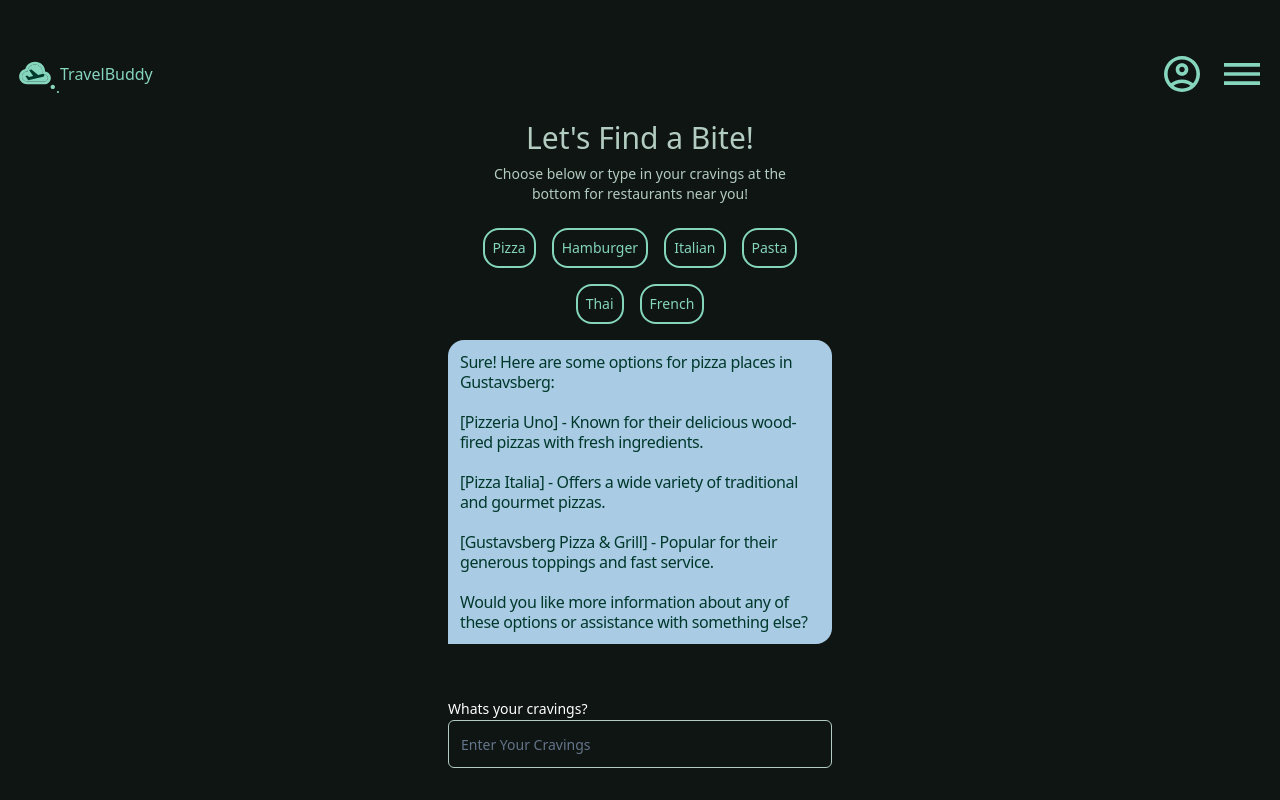
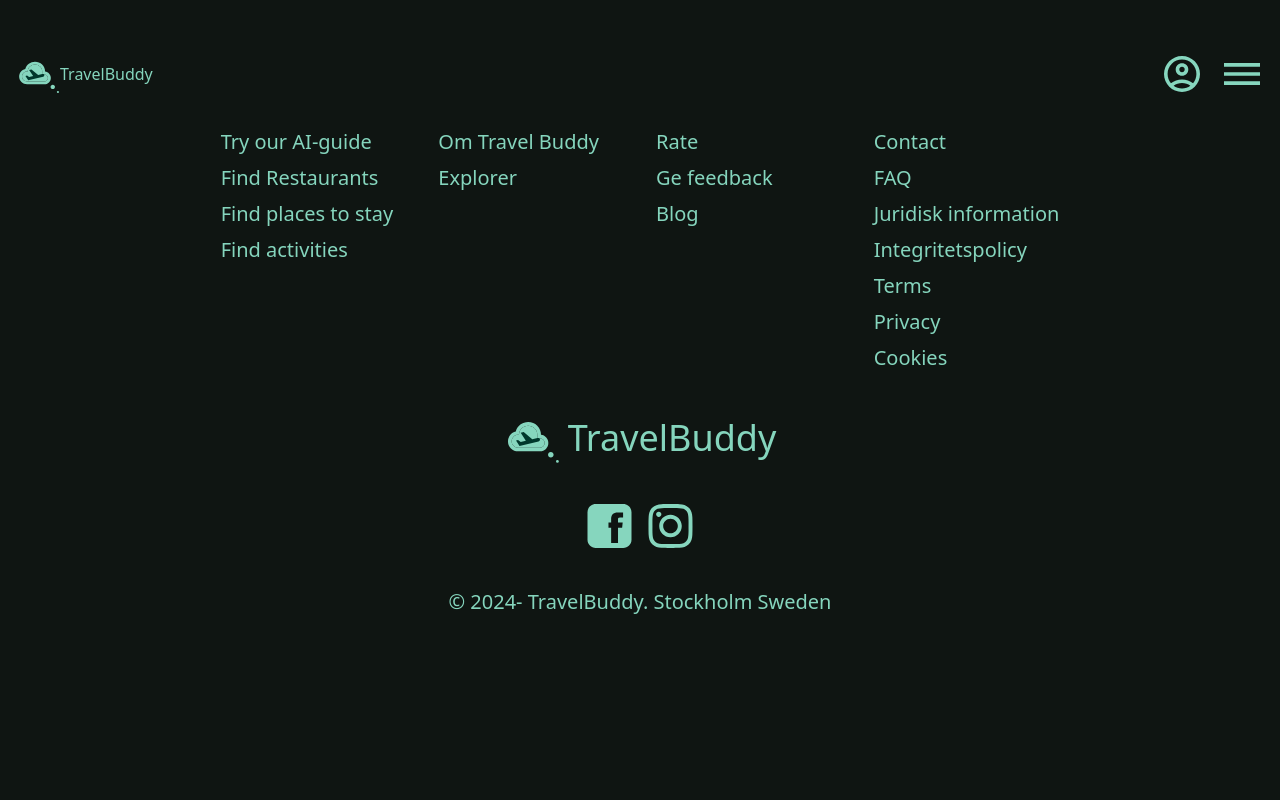
Before and after one commit to Luayasaadsson/Travelbuddy, a React (Vite) app in the folder frontend/: page / in a window 1280 px wide. Built offline with nearby package versions, Linux system fonts and the light colour scheme; the HTML template or start-up script is replaced by a standard one.

Commit message:
prettier

```diff
--- a/frontend/src/App.tsx
+++ b/frontend/src/App.tsx
@@ -1,17 +1,17 @@
-import Settings from "./components/Settings/Settings";
-import Header from "./components/Header";
-import GetStarted from "./components/GetStarted";
-import ProfileStart from "./components/ProfileStart";
-import MyProfile from "./components/Settings/MyProfile";
-import ProfileSettings from "./components/Settings/ProfileSettings";
-import ChangePassword from "./components/Settings/ChangePassword";
-import Notifications from "./components/Settings/Notifications";
-import LogIn from "./components/LogIn";
-import SignUp from "./components/SignUp";
-import ForgotPassword from "./components/ForgotPassword";
-import ResetPassword from "./components/ResetPassword";
-import EatBot from "./components/EatBot";
-import Footer from "./components/Footer";
+import Settings from "./components/Settings/Settings"
+import Header from "./components/Header"
+import GetStarted from "./components/GetStarted"
+import ProfileStart from "./components/ProfileStart"
+import MyProfile from "./components/Settings/MyProfile"
+import ProfileSettings from "./components/Settings/ProfileSettings"
+import ChangePassword from "./components/Settings/ChangePassword"
+import Notifications from "./components/Settings/Notifications"
+import LogIn from "./components/LogIn"
+import SignUp from "./components/SignUp"
+import ForgotPassword from "./components/ForgotPassword"
+import ResetPassword from "./components/ResetPassword"
+import EatBot from "./components/EatBot"
+import Footer from "./components/Footer"
 
 function App() {
     return (
@@ -28,10 +28,10 @@
             {/* <SignUp /> */}
             {/* <ForgotPassword /> */}
             {/* <ResetPassword /> */}
-            <EatBot />
-            {/* <FooterMobile /> */}
+            {/* <EatBot /> */}
+            <Footer />
         </>
-    );
+    )
 }
 
-export default App;
+export default App
--- a/frontend/src/components/EatBot.tsx
+++ b/frontend/src/components/EatBot.tsx
@@ -1,3 +1,4 @@
+//@ts-nocheck
 import { Button } from "./ui/button"
 import { Input } from "./ui/input"
 import { Label } from "./ui/label"
--- a/frontend/src/components/Footer.tsx
+++ b/frontend/src/components/Footer.tsx
@@ -1,63 +1,63 @@
 function Footer() {
     return (
-    <footer className="flex flex-col justify-center items-center w-full gap-10 py-20">
-      <div className="grid grid-cols-1 sm:grid-cols-3 md:grid-cols-4 gap-8">
+        <footer className="flex w-full flex-col items-center justify-center gap-10 py-20">
+            <div className="grid grid-cols-1 gap-8 sm:grid-cols-3 md:grid-cols-4">
                 {/* Navigeringslänkar kommer senare */}
                 <div className="flex flex-col items-start gap-4">
-          <h2 className="text-primary font-bold text-2xl">Guide trips</h2>
+                    <h2 className="text-2xl font-bold">Guide trips</h2>
                     <ul className="list-none space-y-2">
-            <li className="text-primary text-xl">Try our AI-guide</li>
-            <li className="text-primary text-xl">Find Restaurants</li>
-            <li className="text-primary text-xl">Find places to stay</li>
-            <li className="text-primary text-xl">Find activities</li>
+                        <li className="text-xl">Try our AI-guide</li>
+                        <li className="text-xl">Find Restaurants</li>
+                        <li className="text-xl">Find places to stay</li>
+                        <li className="text-xl">Find activities</li>
                     </ul>
                 </div>
                 {/* Navigeringslänkar kommer senare */}
                 <div className="flex flex-col items-start gap-4">
-          <h2 className="text-primary font-bold text-2xl">About</h2>
+                    <h2 className="text-2xl font-bold">About</h2>
                     <ul className="list-none space-y-2">
-            <li className="text-primary text-xl">Om Travel Buddy</li>
-            <li className="text-primary text-xl">Explorer</li>
+                        <li className="text-xl">Om Travel Buddy</li>
+                        <li className="text-xl">Explorer</li>
                     </ul>
                 </div>
                 {/* Navigeringslänkar kommer senare */}
                 <div className="flex flex-col items-start gap-4">
-          <h2 className="text-primary font-bold text-2xl">Feedback</h2>
+                    <h2 className="text-2xl font-bold">Feedback</h2>
                     <ul className="list-none space-y-2">
-            <li className="text-primary text-xl">Rate</li>
-            <li className="text-primary text-xl">Ge feedback</li>
-            <li className="text-primary text-xl">Blog</li>
+                        <li className="text-xl">Rate</li>
+                        <li className="text-xl">Ge feedback</li>
+                        <li className="text-xl">Blog</li>
                     </ul>
                 </div>
                 {/* Navigeringslänkar kommer senare */}
                 <div className="flex flex-col items-start gap-4">
-          <h2 className="text-primary font-bold text-2xl">Support</h2>
+                    <h2 className="text-2xl font-bold">Support</h2>
                     <ul className="list-none space-y-2">
-            <li className="text-primary text-xl">Contact</li>
-            <li className="text-primary text-xl">FAQ</li>
-            <li className="text-primary text-xl">Juridisk information</li>
-            <li className="text-primary text-xl">Integritetspolicy</li>
-            <li className="text-primary text-xl">Terms</li>
-            <li className="text-primary text-xl">Privacy</li>
-            <li className="text-primary text-xl">Cookies</li>
+                        <li className="text-xl">Contact</li>
+                        <li className="text-xl">FAQ</li>
+                        <li className="text-xl">Juridisk information</li>
+                        <li className="text-xl">Integritetspolicy</li>
+                        <li className="text-xl">Terms</li>
+                        <li className="text-xl">Privacy</li>
+                        <li className="text-xl">Cookies</li>
                     </ul>
                 </div>
             </div>
-      <div className="flex justify-center items-center gap-2 order-first md:order-none">
+            <div className="order-first flex items-center justify-center gap-2 md:order-none">
                 <img src="/logo.svg" alt="TravelBuddy Logo" className="w-14" />
-        <h1 className="text-4xl text-primary font-light">TravelBuddy</h1>
+                <h1 className="text-4xl font-light">TravelBuddy</h1>
             </div>
             <div className="flex gap-4">
                 <img src="/icons/facebook.svg" alt="Facebook icon" />
                 <img src="/icons/instagram.svg" alt="Instagram icon" />
             </div>
             <div className="flex items-center justify-center">
-        <p className="text-primary text-xl">
+                <p className="text-xl">
                     © 2024- TravelBuddy. Stockholm Sweden
                 </p>
             </div>
         </footer>
-  );
+    )
 }
 
-export default Footer;
+export default Footer
--- a/frontend/src/components/GetStarted.tsx
+++ b/frontend/src/components/GetStarted.tsx
@@ -1,13 +1,13 @@
-import { Button } from "./ui/button";
+import { Button } from "./ui/button"
 function GetStarted() {
     return (
-        <main className="h-screen flex items-center justify-center">
-            <div className="flex flex-col justify-center items-center w-4/5 p-2">
+        <main className="flex h-screen items-center justify-center">
+            <div className="flex w-4/5 flex-col items-center justify-center p-2">
                 <img src="/logo.svg" alt="" className="w-20" />
-                <h1 className="text-primary text-3xl text-center w-45">
+                <h1 className="w-45 text-center text-3xl text-primary">
                     Discover Your Perfect Journey
                 </h1>
-                <p className="text-secondary text-sm text-center">
+                <p className="text-center text-sm text-secondary">
                     Unleash the power of personalized travel. Let our
                     AI-assistant guide you effortlessly from inspiration to
                     exploration. Your dream trip starts here.
@@ -15,7 +15,7 @@
                 <Button>Get started</Button>
             </div>
         </main>
-    );
+    )
 }
 
-export default GetStarted;
+export default GetStarted
--- a/frontend/src/components/Settings/MyProfile.tsx
+++ b/frontend/src/components/Settings/MyProfile.tsx
@@ -1,9 +1,9 @@
-import { Avatar, AvatarImage, AvatarFallback } from "@/components/ui/avatar";
+import { Avatar, AvatarImage, AvatarFallback } from "@/components/ui/avatar"
 
 function MyProfile() {
     return (
-    <main className="h-screen pt-28 flex flex-col gap-4 items-center justify-start">
-      <div className="flex flex-col justify-center items-center w-11/12 gap-6">
+        <main className="flex h-screen flex-col items-center justify-start gap-4 pt-28">
+            <div className="flex w-11/12 flex-col items-center justify-center gap-6">
                 <Avatar
                     className="border-4 border-secondary"
                     style={{
@@ -14,7 +14,7 @@
                     <AvatarFallback>?</AvatarFallback>
                 </Avatar>
                 <div className="text-center">
-          <h1 className="text-primary text-3xl">Sofia</h1>
+                    <h1 className="text-3xl text-primary">Sofia</h1>
                     <div className="flex gap-2 text-2xl">
                         <img
                             className="w-8"
@@ -25,11 +25,13 @@
                     </div>
                 </div>
                 <div className="flex flex-col items-center">
-          <h2 className="text-primary text-2xl font-bold">My profile</h2>
+                    <h2 className="text-2xl font-bold text-primary">
+                        My profile
+                    </h2>
                 </div>
             </div>
         </main>
-  );
+    )
 }
 
-export default MyProfile;
+export default MyProfile
--- a/frontend/src/components/SignUp.tsx
+++ b/frontend/src/components/SignUp.tsx
@@ -51,9 +51,9 @@
                 </span>
             </p>
             <div className="inline-flex h-[21px] w-10/12 max-w-[313px] items-center justify-start gap-[9px]">
-                <div className="h-[0px] w-[139px] border border-emerald-300"></div>
-                <div className="text-sm font-normal text-neutral-300">Or</div>
-                <div className="h-[0px] w-[139px] border border-emerald-300"></div>
+                <span className="h-[0px] w-[139px] border border-emerald-300"></span>
+                <p className="text-sm font-normal text-neutral-300">Or</p>
+                <span className="h-[0px] w-[139px] border border-emerald-300"></span>
             </div>
 
             <div className="inline-flex h-[50px] w-11/12 max-w-[361px] cursor-pointer items-center justify-between rounded-md bg-blue-600 p-3 shadow">
```
Also changed, not shown: frontend/src/components/Header.tsx (+15 -15 lines), frontend/src/components/Settings/Settings.tsx (+3 -9 lines). Lines whose indentation alone changed are shown as unchanged.
